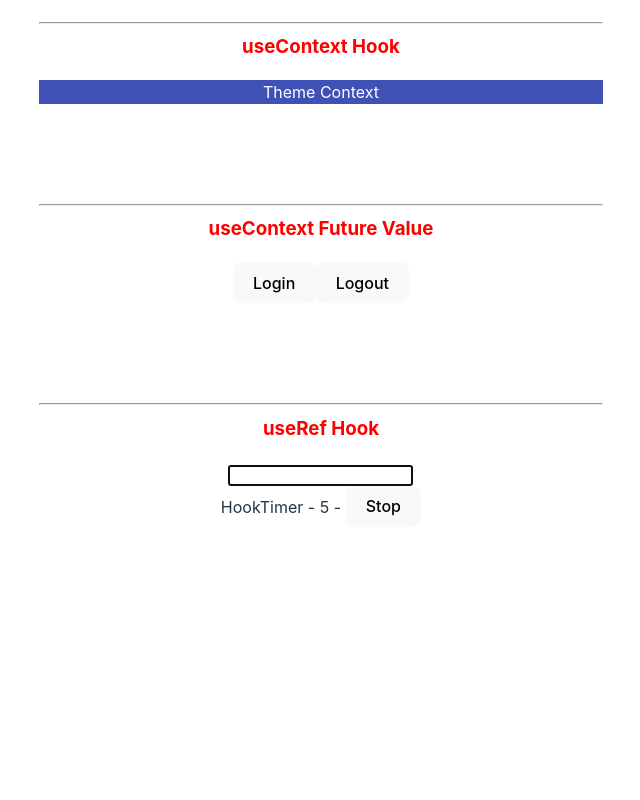
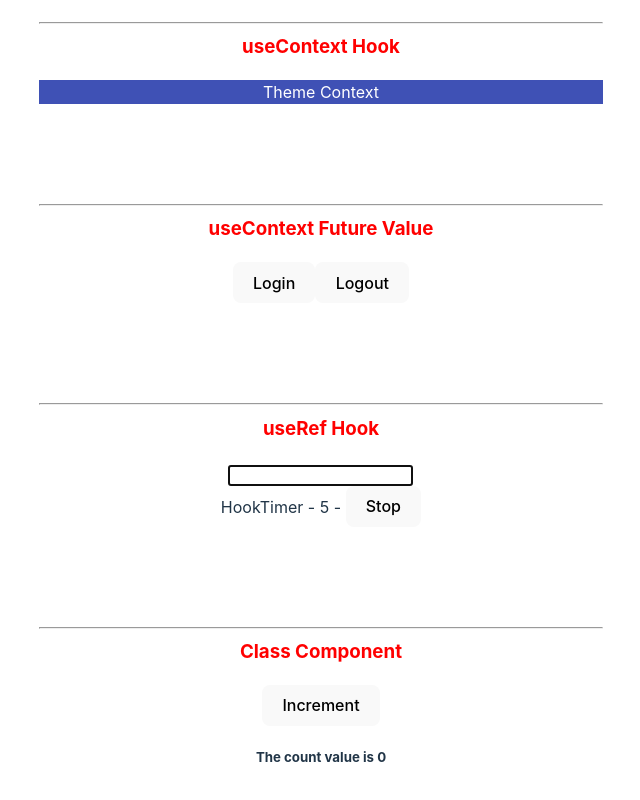
Before and after one commit to ivolopes-developer/react-typesscript-learning, a React (Vite) app in the folder my-react-ts-app/: page / in a window 1280 px wide. Shown: the part 1775-2575 px from the top of the page, without its empty margins (319-959 px from the left). Before the commit the page ends 2334 px from the top, so only its background shows below. Built offline with nearby package versions, Linux system fonts and the light colour scheme.

Commit message:
Class Component

```diff
--- a/my-react-ts-app/src/App.tsx
+++ b/my-react-ts-app/src/App.tsx
@@ -16,6 +16,7 @@ import { UserContextProvider } from "./components/Context/UserContext";
 import { User } from "./components/Context/User";
 import DomRef from "./components/ref/DomRef";
 import { MutableRef } from "./components/ref/MutableRef";
+import { CounterClass } from "./components/class/CounterClass";
 
 function App() {
 	const personName = {
@@ -114,6 +115,12 @@ function App() {
 			</h3>
 			<DomRef></DomRef>
 			<MutableRef></MutableRef>
+
+			<h3 className='videoTopic'>
+				<hr />
+				Class Component
+			</h3>
+			<CounterClass message='The count value is'></CounterClass>
 		</>
 	);
 }
--- /dev/null
+++ b/my-react-ts-app/src/components/auth/Login.tsx
@@ -0,0 +1,3 @@
+export const Login = () => {
+	return <div>Please login to continue</div>;
+};
--- /dev/null
+++ b/my-react-ts-app/src/components/class/CounterClass.tsx
@@ -0,0 +1,30 @@
+import { Component } from "react";
+
+type CounterProps = {
+	message: string;
+};
+
+type CounterState = {
+	count: number;
+};
+
+export class CounterClass extends Component<CounterProps, CounterState> {
+	state = {
+		count: 0,
+	};
+
+	handleClick = () => {
+		this.setState((prevState) => ({ count: prevState.count + 1 }));
+	};
+
+	render() {
+		return (
+			<div>
+				<button onClick={this.handleClick}>Increment</button>
+				<h5>
+					{this.props.message} {this.state.count}
+				</h5>
+			</div>
+		);
+	}
+}
```
Also changed, not shown: my-react-ts-app/src/components/auth/Private.tsx (added), my-react-ts-app/src/components/auth/Profile.tsx (added).
